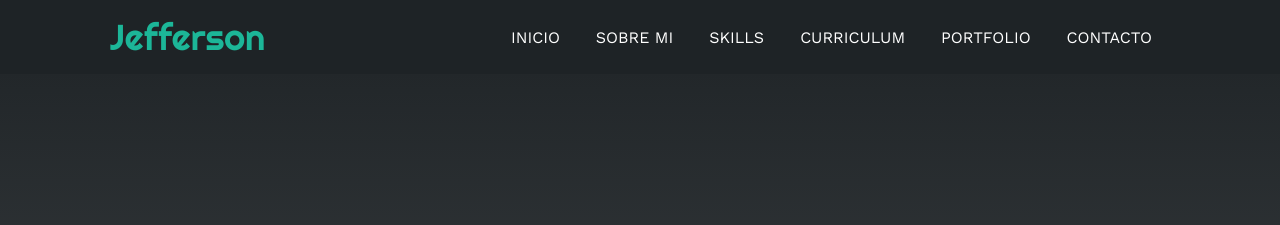
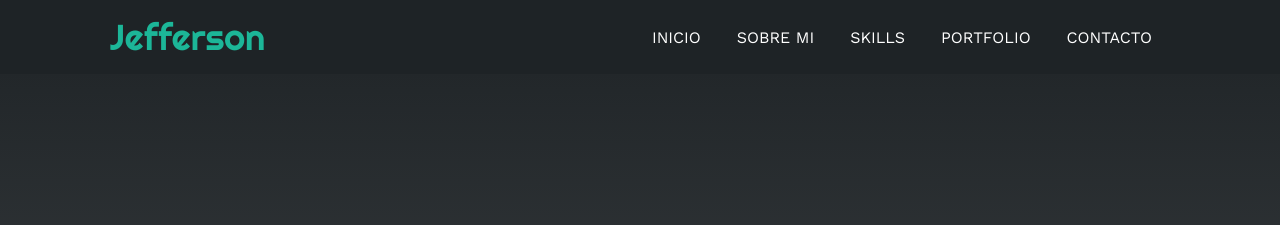
Before and after one commit to JeffLav29/PortFolio, a plain HTML site: page index.html in a window 1280 px wide. Shown: the top 225 px of the page. Drawn offline with nearby package versions, Linux system fonts and the light colour scheme.

Commit message:
configurando html2

```diff
--- a/index.html
+++ b/index.html
@@ -20,7 +20,6 @@
                     <li><a href="#inicio" onclick="seleccionar()">INICIO</a></li>
                     <li><a href="#sobremi" onclick="seleccionar()">SOBRE MI</a></li>
                     <li><a href="#skills" onclick="seleccionar()">SKILLS</a></li>
-                    <li><a href="#curriculum" onclick="seleccionar()">CURRICULUM</a></li>
                     <li><a href="#portfolio" onclick="seleccionar()">PORTFOLIO</a></li>
                     <li><a href="#contacto" onclick="seleccionar()">CONTACTO</a></li>
                 </ul>
```
